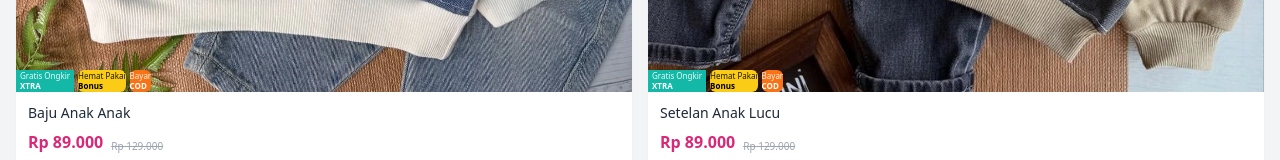
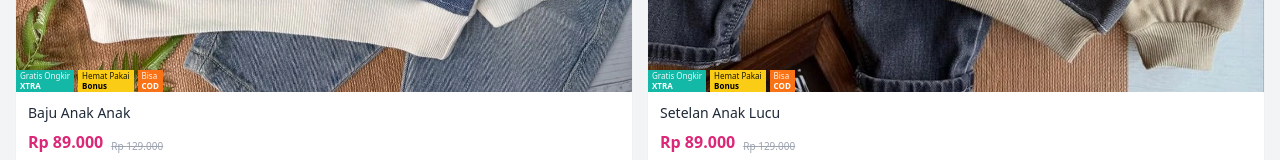
Before and after one commit to djdonjuan86-coder/kfs, a Next.js app: page /produk in a window 1280 px wide. Shown: the part 584-744 px from the top of the page. Built offline with nearby package versions, Linux system fonts and the light colour scheme.

Commit message:
fix product

```diff
--- a/src/app/produk/page.js
+++ b/src/app/produk/page.js
@@ -62,24 +62,24 @@ export default function ProdukPage() {
 
                 <Image src={product.image} alt={product.title} width={500} height={500} className="w-full h-auto object-cover aspect-square transition-transform duration-300 hover:scale-110" priority={product.id === 1} />
 
-                {/* Bottom Badge Bawah Style - Colored */}
+                {/* Bottom Badges Bawah Style - Colored */}
                 <div className="absolute bottom-0 left-0 right-0 flex gap-1">
                   {/* Gratis Ongkir */}
                   <div className="flex flex-col bg-teal-500 text-white px-1 py-[1px] leading-tight">
                     <span className="text-[8px] opacity-90">Gratis Ongkir</span>
-                    <span className="text-[8px] font-semibold">XTRA</span>
+                    <span className="text-[8px] font-semibold items-center">XTRA</span>
                   </div>
 
                   {/* Hemat Pakai Bonus */}
-                  <div className="flex flex-col bg-yellow-400 text-black rounded-md px-0 py-[1px] leading-tight">
+                  <div className="flex flex-col bg-yellow-400 text-black px-1 py-[1px] leading-tight">
                     <span className="text-[8px] opacity-90">Hemat Pakai</span>
-                    <span className="text-[8px] font-semibold">Bonus</span>
+                    <span className="text-[8px] font-semibold items-center">Bonus</span>
                   </div>
 
                   {/* COD */}
-                  <div className="flex flex-col bg-orange-500 text-white rounded-md px-0 py-[1px] leading-tight">
-                    <span className="text-[8px] opacity-90">Bayar</span>
-                    <span className="text-[8px] font-semibold">COD</span>
+                  <div className="flex flex-col bg-orange-500 text-white px-1 py-[1px] leading-tight">
+                    <span className="text-[8px] opacity-90 items-center">Bisa</span>
+                    <span className="text-[8px] font-semibold items-center">COD</span>
                   </div>
                 </div>
               </div>
```
